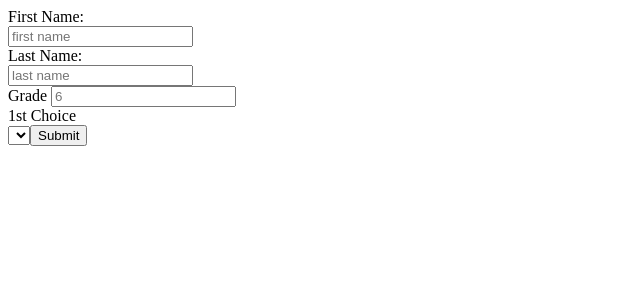
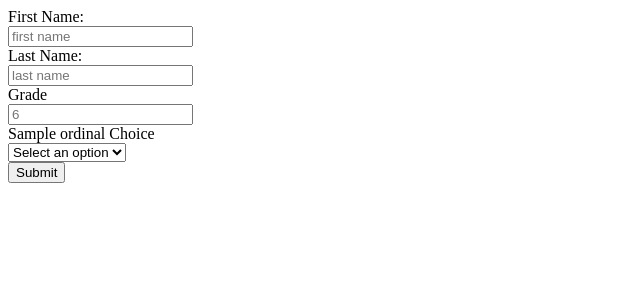
Before and after one commit to sarad629/Master-Schedular, a Flask app: template Templates/home.html in a window 1280 px wide. Shown: the top 300 px of the page, without its empty margins (0-640 px from the left). Run offline with Flask 3, Linux system fonts and the light colour scheme; the template is opened without the code that fills it: most values are stand-ins (such as "Sample title", 1, 10 or a date in 2020); lists and menus that the app fills with data are empty.

Commit message:
Add files via upload

```diff
--- a/Templates/home.html
+++ b/Templates/home.html
@@ -11,10 +11,17 @@
         <input type="text" id="First Name" name="First Name" placeholder="first name"><br>
         <label for="Last Name">Last Name:</label><br>
         <input type="text" id="Last Name" name="Last Name" placeholder="last name"><br>
-        <label for="Grade"> Grade </label>
+        <label for="Grade"> Grade </label> <br>
         <input type="text" id="Grade" name="Grade" placeholder="6"> <br>
-        <label for="First Choice">1st Choice</label> <br>
-        <select id="First Choice" name="First Choice">
+        {% for ordinal in ordinals %}
+            <label for="{{ordinal}} Choice">{{ordinal}} Choice</label> <br>
+            <select id="{{ordinal}} Choice" name="{{ordinal}} Choice" >
+                <option value="none" selected disabled hidden>Select an option</option>
+                {% for class in classes %}
+                    <option value={{class}}> {{class}} </option>
+                {% endfor %}
+            </select> <br>
+        {% endfor %}
         <input type="submit" value="Submit">
     </form>
 </body>
```
